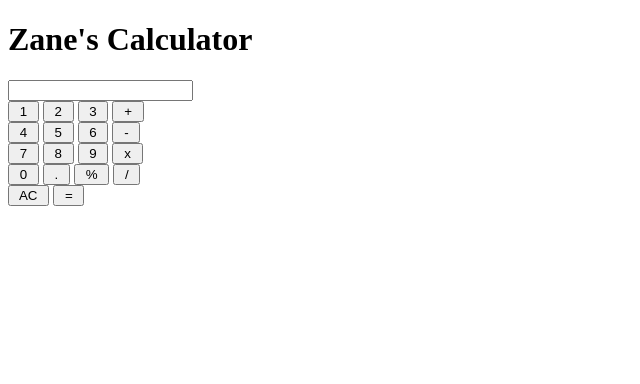
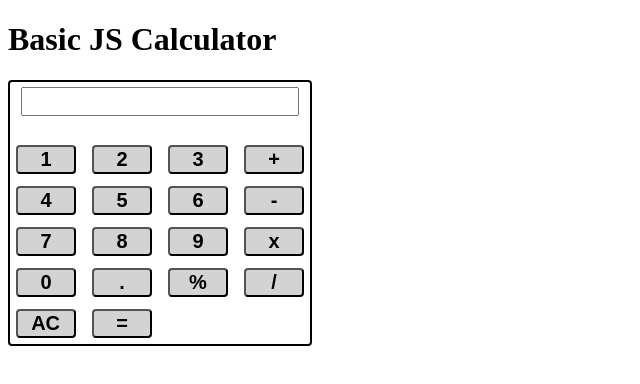
Before and after one commit to zanelkt/js-calculator, a plain HTML site: page index.html in a window 1280 px wide. Shown: the whole page, without its empty margins (0-640 px from the left). Drawn offline with Linux system fonts and the light colour scheme.

Commit message:
sprint 8.1

```diff
--- a/index.html
+++ b/index.html
@@ -1,20 +1,14 @@
 <!DOCTYPE html>
 <html>
 <head>
-    <title>Zane's Calculator</title>
+    <title>Basic JS Calculator</title>
     <meta charset="UTF-8">
-    <link rel="stylesheet" type="text/css" href="maincalc.css">
-
-    <style>
-
-
-
-    </style>
+    <link rel="stylesheet" type="text/css" href="main.css">
 </head>
 
 <body>
 
-    <h1>Zane's Calculator</h1>
+    <h1>Basic JS Calculator</h1>
 
 
     <div id="calc-contain">
```
